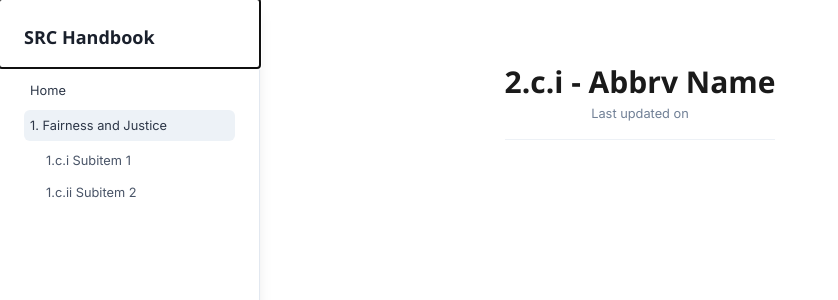
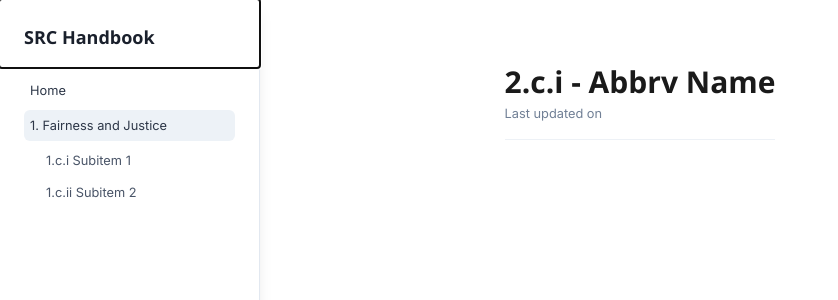
Before and after one commit to SRC-Handbook-Infrastructure-Team/srch-s25, a React (Vite) app in the folder srch-website/: page /srch-s25/ai in a window 1280 px wide. Shown: the top 300 px of the page, without its empty margins (0-838 px from the left). Built offline with nearby package versions, Linux system fonts and the light colour scheme.

Commit message:
added text-align css

```diff
--- a/srch-website/src/pages/Newpage.jsx
+++ b/srch-website/src/pages/Newpage.jsx
@@ -3,7 +3,7 @@ import { Box, Heading, Text, Divider } from '@chakra-ui/react'
 
 function Newpage() {
   return (
-    <Box maxW="800px" m="0" p="2rem">
+    <Box maxW="800px" m="0" p="2rem" textAlign="left">
       {/* Section heading */}
       <Heading as="h1" size="lg" fontWeight="bold" fontFamily="heading">
         2.c.i - Abbrv Name
```
